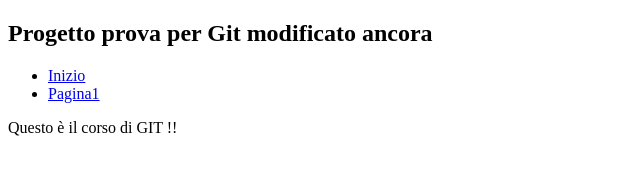
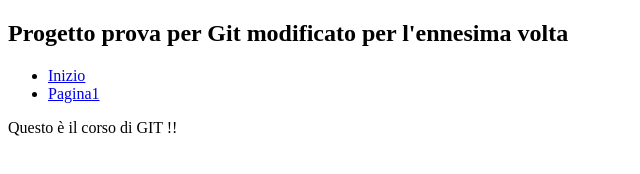
Before and after one commit to Carlo1987/testgithub, a plain HTML site: page index.html in a window 1280 px wide. Shown: the whole page, without its empty margins (0-640 px from the left). Drawn offline with Linux system fonts and the light colour scheme.

Commit message:
ultimissimi cambi

```diff
--- a/index.html
+++ b/index.html
@@ -6,7 +6,7 @@
     <title>Prova git</title>
 </head>
 <body>
-    <h2> Progetto prova per Git modificato ancora </h2>
+    <h2> Progetto prova per Git modificato per l'ennesima volta </h2>
     <ul>
         <li><a href="index.html">Inizio</a></li>
         <li><a href="pagina1.html">Pagina1</a></li>
```
